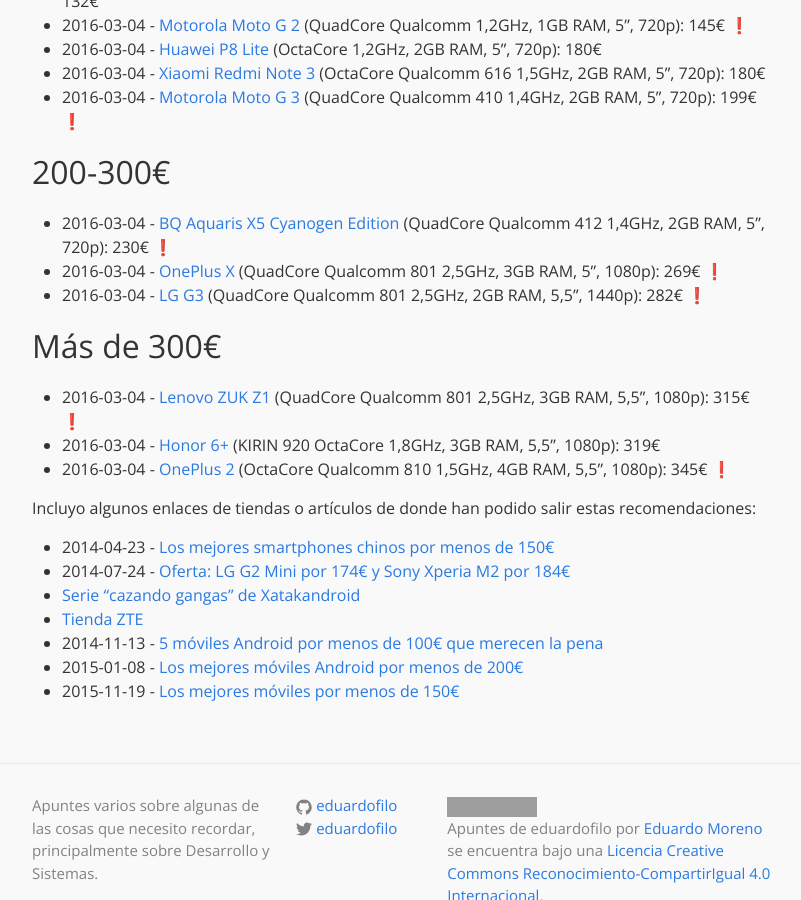
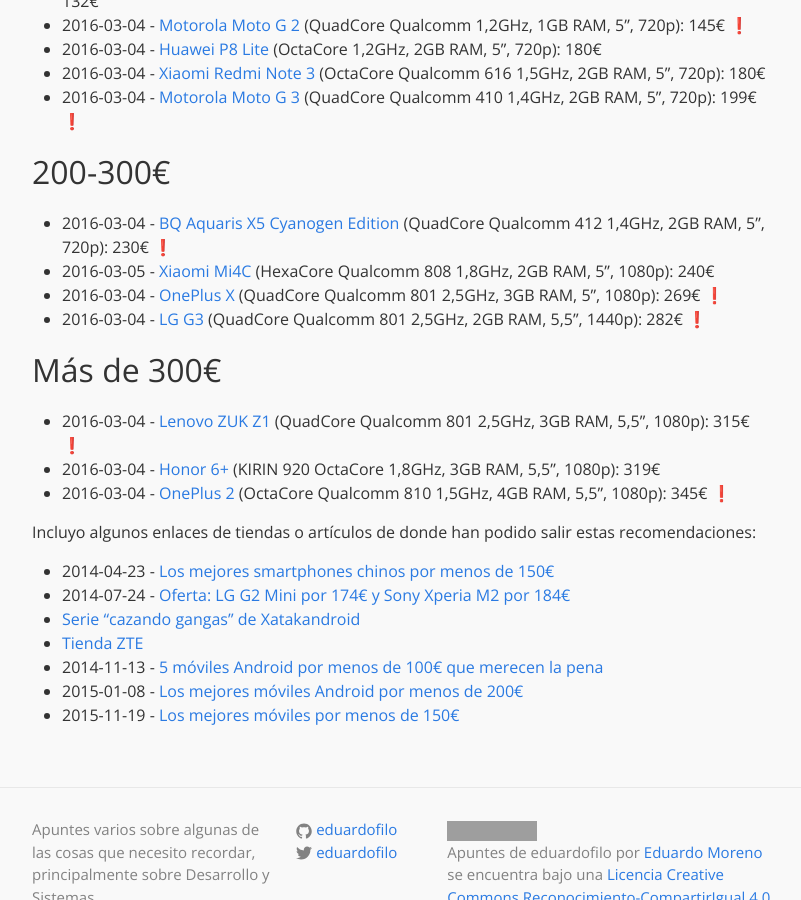
Before and after one commit to eduardofilo/eduardofilo.jekyll, a Jekyll site: the page built from _posts/2015-01-09-moviles.md, in a window 1280 px wide and 900 px high, scrolled down 990 px. Shown: the whole window, without its empty margins (238-1039 px from the left). Built offline with Jekyll 4.4.1, drawn with Linux system fonts in a browser that asks for light colours; emoji names are drawn with the system emoji font; grey boxes are pictures that could not be loaded.

Commit message:
Añado Xiaomi Mi4C.

```diff
--- a/_posts/2015-01-09-moviles.md
+++ b/_posts/2015-01-09-moviles.md
@@ -26,6 +26,7 @@
 ## 200-300€
 
 * 2016-03-04 - [BQ Aquaris X5 Cyanogen Edition](http://www.bq.com/es/cyanogen-aquaris-x5) (QuadCore Qualcomm 412 1,4GHz, 2GB RAM, 5”, 720p): 230€ :exclamation:
+* 2016-03-05 - [Xiaomi Mi4C](http://www.geekvida.es/xiaomi-mi4c-mi-4c-2gb-16gb-negro-p114692.html) (HexaCore Qualcomm 808 1,8GHz, 2GB RAM, 5", 1080p): 240€
 * 2016-03-04 - [OnePlus X](https://oneplus.net/es/x) (QuadCore Qualcomm 801 2,5GHz, 3GB RAM, 5”, 1080p): 269€ :exclamation:
 * 2016-03-04 - [LG G3](http://www.amazon.es/gp/product/B00KKSKHFA) (QuadCore Qualcomm 801 2,5GHz, 2GB RAM, 5,5”, 1440p): 282€ :exclamation:
 
```
